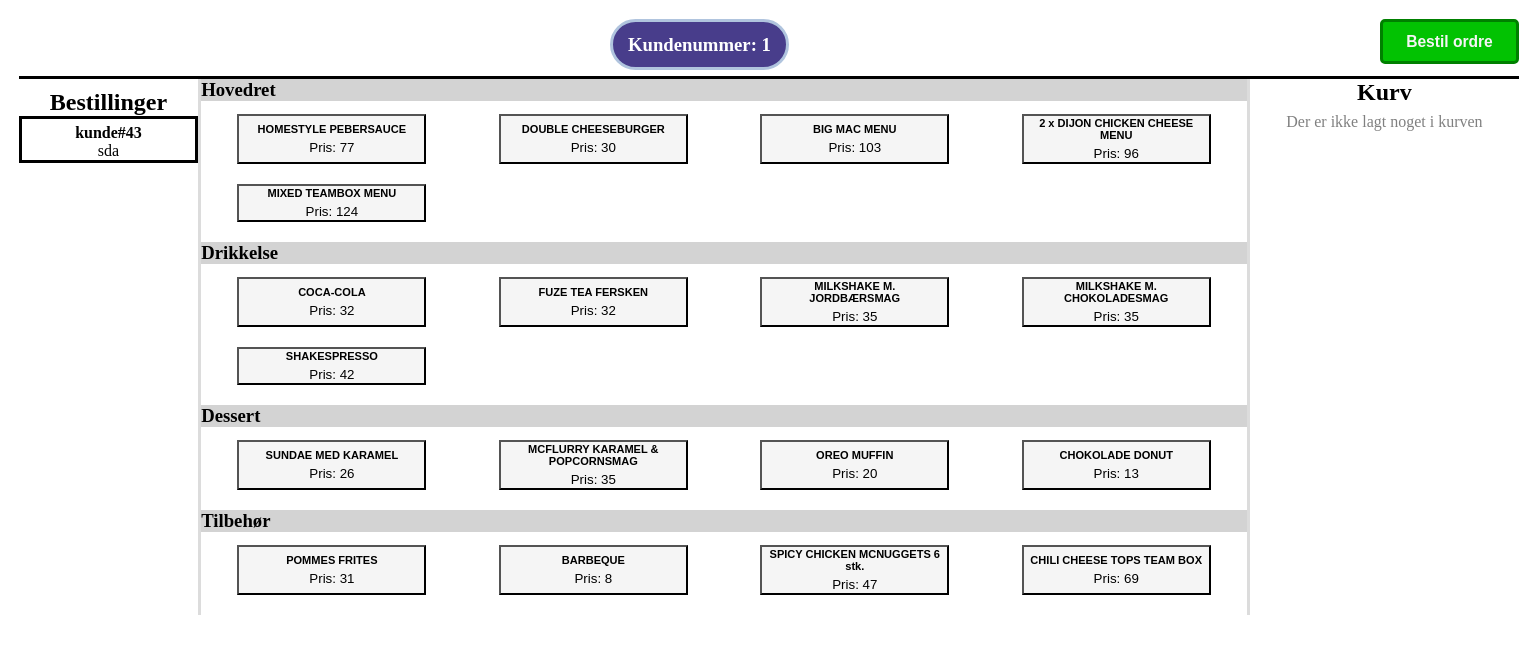
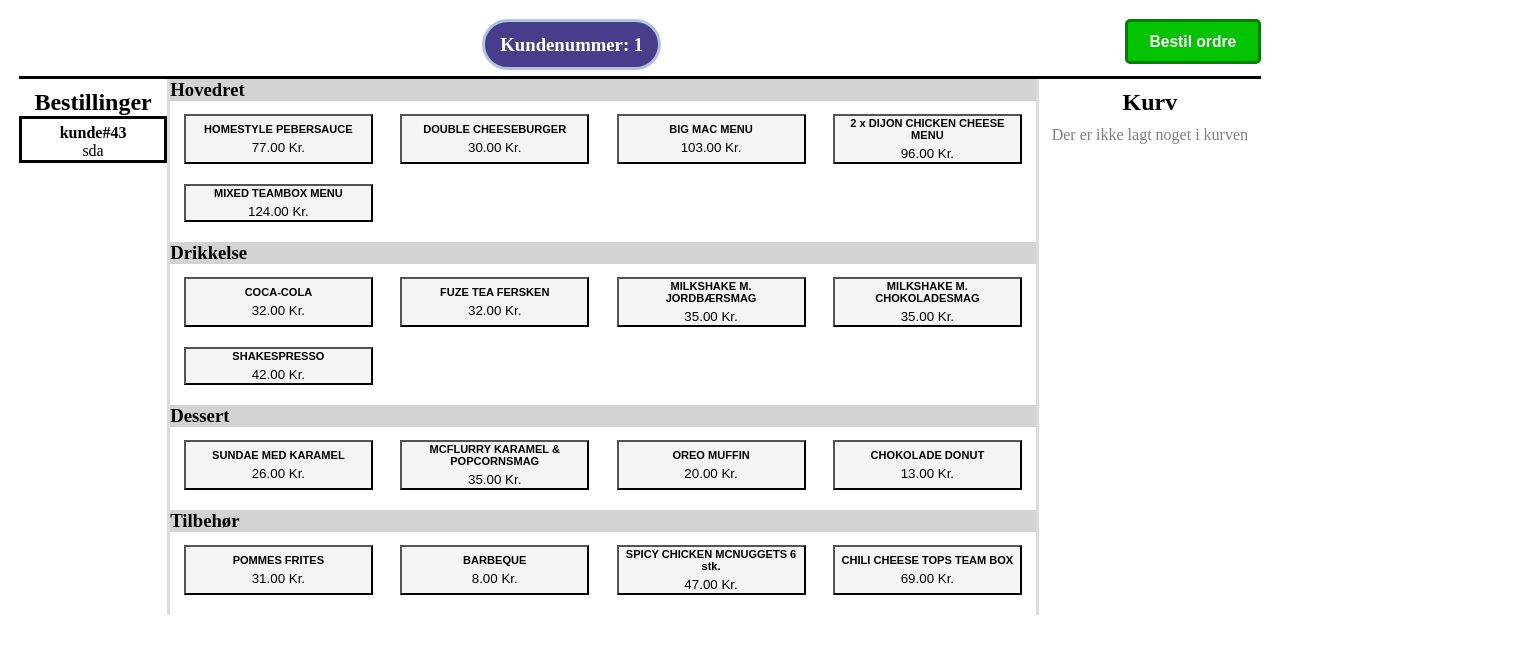
Before and after one commit to Dyerag/Bestillingsstander, a plain HTML site: page index.html in a window 1280 px wide. Shown: the whole page, 1519 px wide, since content can reach past the window. Drawn offline with Linux system fonts and the light colour scheme.

Commit message:
Coulnd't finish functionality unfortunately. Also, the script isn't clearing the list from the page before writing it again.

```diff
--- a/Script.js
+++ b/Script.js
@@ -4,105 +4,99 @@
 /*All of the object variables have the same name, so that they can all be run through the rendermMenu function*/
 /*All the objects have a section variable, so that the renderMenu function knows
 where to put them on the page once they're made into elements */
-const mainCourses = [
+const MenuItems = [
     {
         name: "HOMESTYLE PEBERSAUCE",
-        price: 77,
+        price: 77.00,
         section: "maincourse",
         id: 1
     },
     {
         name: "DOUBLE CHEESEBURGER",
-        price: 30,
+        price: 30.00,
         section: "maincourse",
         id: 2
     },
     {
         name: "BIG MAC MENU",
-        price: 103,
+        price: 103.00,
         section: "maincourse",
         id: 3
     },
     {
         name: "2 x DIJON CHICKEN CHEESE MENU",
-        price: 96,
+        price: 96.00,
         section: "maincourse",
         id: 4
     },
     {
         name: "MIXED TEAMBOX MENU",
-        price: 124,
+        price: 124.00,
         section: "maincourse",
         id: 5
-    }
-];
-const drinks = [{
+    }, {
         name: "COCA-COLA",
-    price: 32,
+        price: 32.00,
         section: "drink",
         id: 6
     }, {
         name: "FUZE TEA FERSKEN",
-    price: 32,
+        price: 32.00,
         section: "drink",
         id: 7
     }, {
         name: "MILKSHAKE M. JORDBÆRSMAG",
-    price: 35,
+        price: 35.00,
         section: "drink",
         id: 8
     }, {
         name: "MILKSHAKE M. CHOKOLADESMAG",
-    price: 35,
+        price: 35.00,
         section: "drink",
         id: 9
     }, {
         name: "SHAKESPRESSO",
-    price: 42,
+        price: 42.00,
         section: "drink",
         id: 10
-}
-];
-const desserts = [{
+    }, {
         name: "SUNDAE MED KARAMEL",
-    price: 26,
+        price: 26.00,
         section: "desert",
         id: 11
     }, {
         name: "MCFLURRY KARAMEL & POPCORNSMAG",
-    price: 35,
+        price: 35.00,
         section: "desert",
         id: 12
     }, {
         name: "OREO MUFFIN",
-    price: 20,
+        price: 20.00,
         section: "desert",
         id: 13
     }, {
         name: "CHOKOLADE DONUT",
-    price: 13,
+        price: 13.00,
         section: "desert",
         id: 14
-},
-];
-const accessories = [{
+    }, {
         name: "POMMES FRITES",
-    price: 31,
+        price: 31.00,
         section: "addition",
         id: 15
     }, {
         name: "BARBEQUE",
-    price: 8,
+        price: 8.00,
         section: "addition",
         id: 16
     }, {
         name: "SPICY CHICKEN MCNUGGETS 6 stk.",
-    price: 47,
+        price: 47.00,
         section: "addition",
         id: 17
     }, {
         name: "CHILI CHEESE TOPS TEAM BOX",
-    price: 69,
+        price: 69.00,
         section: "addition",
         id: 18
     },
@@ -129,53 +123,91 @@
         /*Gives the menu item the class called item*/
         option.setAttribute('class', 'item');
 
+        //The name of the food item is being put in an element for stylisation purposes
         let optionName = document.createElement('h5');
         optionName.innerText = item.name;
         optionName.setAttribute('class', 'itemName');
 
+        //The price is in an element to be styled on
         let optionPrice = document.createElement('div');
-        optionPrice.innerText = "Pris: " + item.price;
+        //toFixed shows the decimals
+        optionPrice.innerText = item.price.toFixed(2) + ' Kr.';
         /*The Price also gets a class, just in case i need to change the styling of it later */
         optionPrice.setAttribute('class', 'itemPrice');
 
-        option.append(optionName, optionPrice);
+        /*The option button is given the id belonging to the food item it's tied to */
+        //The name and price are given the id aswell, because clicking them gives their data instead of the buttons
+        option.id = item.id;
+        optionName.id = item.id;
+        optionPrice.id = item.id;
+
+        option.appendChild(optionName)
+        option.appendChild(optionPrice);
         option.onclick = addToOrderList;
-        option.id = item.id
 
         elementLocation.appendChild(option);
     });
 };
 
 function addToOrderList(event) {
-    console.log(event);
+    const button = event.target;
+    const itemId = button.id;
 
+    const addToCart = MenuItems.find(function (item) {
+        //number converts its arguments into number values. It's use here, because the id gotten from the butten is a string
+        if (item.id == itemId) {
+            return true
+        }
+        else {
+            return false
+        }
+    });
+
+    orderList.push(addToCart);
     renderOrderlist();
 }
 
 function renderOrderlist() {
-    // document.getElementById('cartItems').innerText = "";
-    let cart = document.getElementById('cartItems');
-    cart.innerHTML = '';
+    document.getElementById('cartItems').innerText = "";
+    let destination = document.getElementById('cartItems');
 
+    if (orderList.length === 0) {
+        /*Make it write that there is nothing in the cart when the cart is empty*/
         let content = document.createElement('div');
-
-    if (orderList.length == 0) {
-        /*Make it write that there is nothing in the cart when the cart is empty*/
         content.innerText = 'Der er ikke lagt noget i kurven';
         content.setAttribute('id', 'empty');
 
-        cart.appendChild(content);
+        destination.appendChild(content);
     }
     else {
         /* Render the contents of the cart on the cart section of the page*/
         orderList.forEach(function (item) {
-            const remove = document.createElement('button');
+            //The item thats added to the cart
+            //need to give it an id for the delete button
+            let render = document.createElement('div');
+            render.setAttribute('class', 'cartItem');
+            // render.setAttribute('id', 'addedToCart');
 
-            remove.setAttribute('class', "remove");
-            remove.innerText = '-';
-            remove.onclick = removeFromCart;
+            let name = document.createElement('h5');
+            name.innerText = item.name;
+            name.setAttribute('class', 'itemName');
 
-            item.appendChild(remove);
+            let price = document.createElement('div');
+            price.innerText = item.price.toFixed(2) + ' Kr.';
+
+
+
+            //the delete butten section
+            // const remove = document.createElement('button');
+            // remove.setAttribute('class', "remove");
+            // remove.innerText = '-';
+            // remove.onclick = removeFromCart;
+            // item.append(remove);
+
+            render.appendChild(name);
+            render.appendChild(price);
+
+            cart.appendChild(render)
         });
     };
 }
@@ -188,7 +220,4 @@
 renderOrderlist();
 updateCustomerNumber();
 
-renderMenu(mainCourses);
-renderMenu(drinks);
-renderMenu(desserts);
-renderMenu(accessories);
+renderMenu(MenuItems);
--- a/Stylish.css
+++ b/Stylish.css
@@ -1,7 +1,7 @@
 body {
     margin: 5mm;
-    width: 1500px;
-    height: 17cm;
+    /* width: 1500px; */
+    /* height: 17cm; */
 }
 
 /*The base styling for the customer number and order button */
@@ -73,9 +73,8 @@
 }
 
 #previousOrders>h1 {
-    margin: 0;
+    margin: 10px 0 0 0;
     text-align: center;
-    padding-top: 10px;
 }
 
 /*Unfinished*/
@@ -144,7 +143,8 @@
 
 #cart>h1 {
     text-align: center;
-    margin: 0 0 2mm 0;
+    margin: 10px 0 10px 0;
+
 }
 
 #cartItems {
@@ -161,3 +161,10 @@
     color: red;
     background-color: aliceblue;
 }
+
+.cartItem{
+    text-align: center;
+    border: solid;
+    border-width: 1px;
+    margin: 0 0 12px 12px;
+}
--- a/index.html
+++ b/index.html
@@ -50,7 +50,7 @@
         </section>
         <section id="cart">
             <h1>Kurv</h1>
-            <div id="cartItems">Lorem ipsum dolor sit.</div>
+            <div id="cartItems"></div>
         </section>
     </main>
     <script src="./Script.js"></script>
```
Lines whose indentation alone changed are shown as unchanged.
